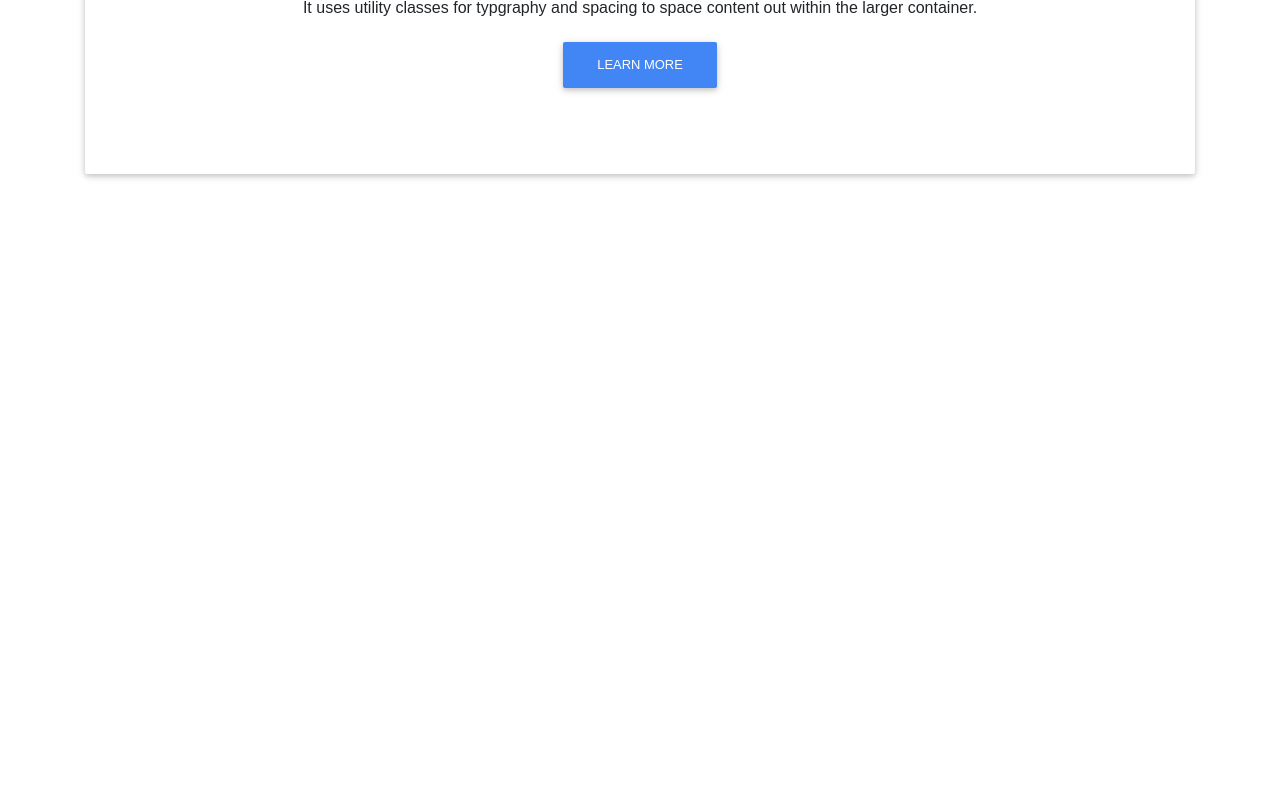
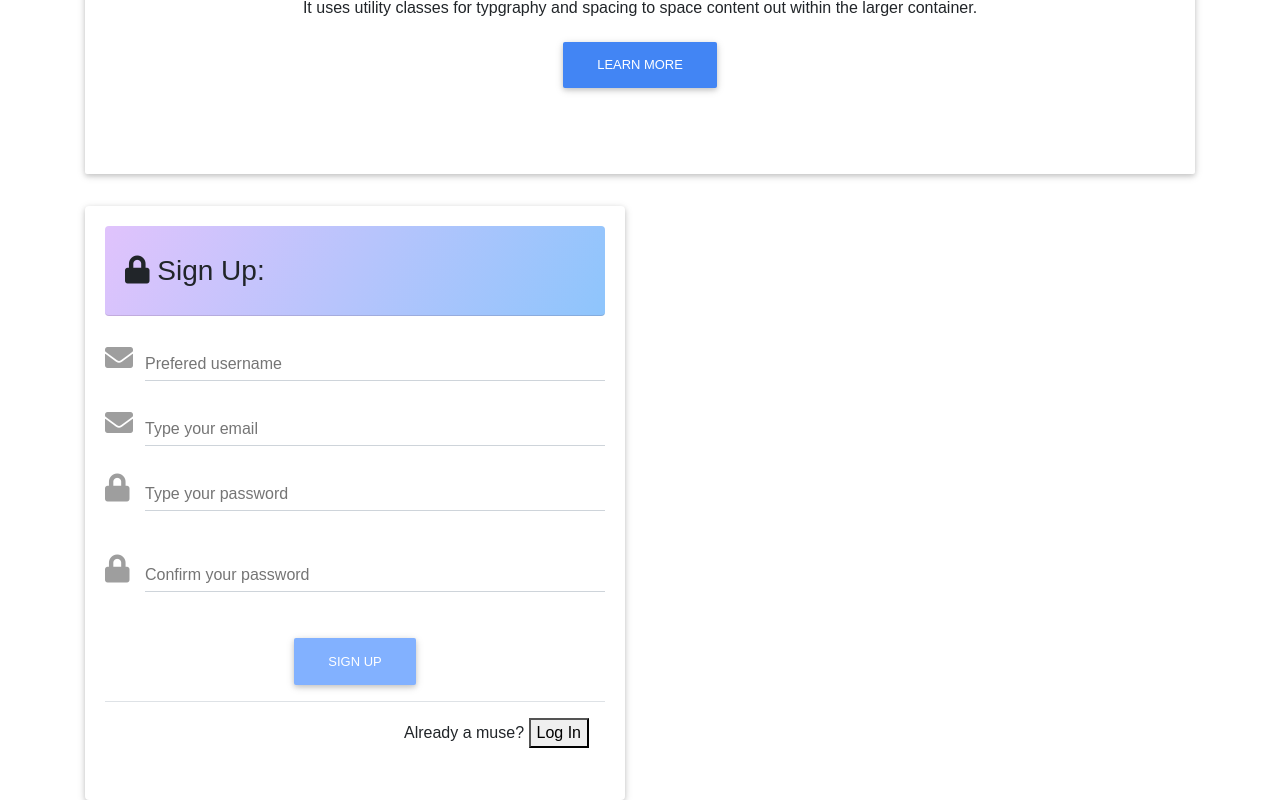
Before and after one commit to mpoblete27/ListnLode, a React (Create React App) app: page / in a window 1280 px wide. Shown: the part 293-1093 px from the top of the page. Before the commit the page ends 800 px from the top, so only its background shows below. Built offline with nearby package versions, Linux system fonts and the light colour scheme.

Commit message:
Added Authentication + Login courtesy of Ziman

```diff
--- a/src/App.js
+++ b/src/App.js
@@ -1,10 +1,9 @@
 import React, { Component } from "react";
-import ReactPlayer from "react-player";
+// import ReactPlayer from "react-player";
 import { BrowserRouter as Router, Route } from "react-router-dom";
 
 // Universal Website Components  =================================
 import Navbar from "./Components/Navbar";
-import { MDBContainer, MDBRow, MDBCol } from "mdbreact";
 
 // Website Pages =================================================
 import Welcome from "./Components/Pages/Welcome/Welcome"
--- a/src/Components/Pages/Chat/Chat.css
+++ b/src/Components/Pages/Chat/Chat.css
@@ -13,6 +13,19 @@ html, body {
   font-family: system-ui;
   font-weight: 200;
   color: 	#3e5869;
+}
+
+html {
+  overflow: scroll;
+  overflow-x: hidden;
+}
+::-webkit-scrollbar {
+  width: 0px;  /* remove scrollbar space */
+  background: transparent;  /* optional: just make scrollbar invisible */
+}
+/* optional: show position indicator in red */
+::-webkit-scrollbar-thumb {
+  background: #FF0000;
 }
 
 #root {
--- a/src/Components/Pages/Chat/Chat.js
+++ b/src/Components/Pages/Chat/Chat.js
@@ -4,7 +4,7 @@ import MessageList from "./MessageList/MessageList";
 import SendMessageForm from "./SendMessageForm/SendMessageForm";
 import RoomList from "./RoomList/RoomList";
 import NewRoomForm from "./NewRoomForm/NewRoomForm";
-import style from "./Chat.css";
+import "./Chat.css";
 
 import { tokenUrl, instanceLocator } from "./config";
 
--- /dev/null
+++ b/src/Components/Pages/Welcome/Authentication/Authentication.js
@@ -0,0 +1,43 @@
+import React from 'react';
+import { MDBContainer, MDBRow, MDBCol, MDBCard, MDBCardBody, MDBModalFooter, MDBIcon, MDBCardHeader, MDBBtn, MDBInput } from "mdbreact";
+
+  const Authentication = () => {
+    return (
+      <MDBContainer id="signUpContainer">
+      <MDBRow>
+          <MDBCol md="6">
+            <MDBCard>
+              <MDBCardBody>
+                <MDBCardHeader className="form-header deep-blue-gradient rounded">
+                  <h3 className="my-3">
+                    <MDBIcon icon="lock" /> Sign Up:
+                  </h3>
+                </MDBCardHeader>
+                <form>
+                  <div className="grey-text">
+                  <MDBInput label="Prefered username" icon="envelope" grouptype="text" validateerror="wrong" success="right" />
+                    <MDBInput label="Type your email" icon="envelope" grouptype="email" validateerror="wrong" success="right" />
+                    <MDBInput label="Type your password" icon="lock" group type="password" validate />
+                    <MDBInput label="Confirm your password" icon="lock" group type="password" validate />
+                  </div>
+
+                <div className="text-center mt-4">
+                  <MDBBtn color="light-blue" className="mb-3" type="submit">
+                    Sign Up
+                  </MDBBtn>
+                </div>
+                </form>
+                <MDBModalFooter>
+                  <div className="font-weight-light">
+                    <p> Already a muse? <button id = "Login">Log In</button></p>
+                  </div>
+                </MDBModalFooter>
+              </MDBCardBody>
+            </MDBCard>
+          </MDBCol>
+        </MDBRow>
+      </MDBContainer>
+    );
+  };
+
+  export default Authentication;
--- /dev/null
+++ b/src/Components/Pages/Welcome/Login/Login.js
@@ -0,0 +1,44 @@
+import React from 'react';
+import { MDBContainer, MDBRow, MDBCol, MDBCard, MDBCardBody, MDBModalFooter, MDBIcon, MDBCardHeader, MDBBtn, MDBInput } from "mdbreact";
+
+  const LogIn = () => {
+    return (
+      <MDBContainer id="signUpContainer">
+      <MDBRow>
+          <MDBCol md="6">
+            <MDBCard>
+              <MDBCardBody>
+                <MDBCardHeader className="form-header deep-blue-gradient rounded">
+                  <h3 className="my-3">
+                    <MDBIcon icon="lock" /> Log In:
+                  </h3>
+                </MDBCardHeader>
+                <form>
+                  <div className="grey-text">
+                  <MDBInput label="Prefered username" icon="envelope" group type="text" validate error="wrong" success="right" />
+                    <MDBInput label="Type your email" icon="envelope" group type="email" validate error="wrong" success="right" />
+                    <MDBInput label="Type your password" icon="lock" group type="password" validate />
+                    <MDBInput label="Confirm your password" icon="lock" group type="password" validate />
+                  </div>
+
+                <div className="text-center mt-4">
+                  <MDBBtn color="light-blue" className="mb-3" type="submit">
+                    Log In
+                  </MDBBtn>
+                </div>
+                </form>
+                <MDBModalFooter>
+                  <div className="font-weight-light">
+                    <p><button id = "signUp">sign Up</button>></p>
+
+                  </div>
+                </MDBModalFooter>
+              </MDBCardBody>
+            </MDBCard>
+          </MDBCol>
+        </MDBRow>
+      </MDBContainer>
+    );
+  };
+
+  export default LogIn;
--- a/src/Components/Pages/Welcome/Welcome.js
+++ b/src/Components/Pages/Welcome/Welcome.js
@@ -1,12 +1,18 @@
 import React from "react";
+import { BrowserRouter as  Route } from "react-router-dom";
 import Jumbotron from "../../Jumbotron";
+import Authentication from "./Authentication/Authentication";
+import Login from "./Login/Login";
 
-const Chat = () => {
+const Welcome = () => {
   return (
     <div>
       <Jumbotron />
+      <Authentication />
+      <Route path="/Login" component={Login} />
+      <Route path="*" component={Authentication} />
     </div>
   )
 }
 
-export default Chat;
+export default Welcome;
```
